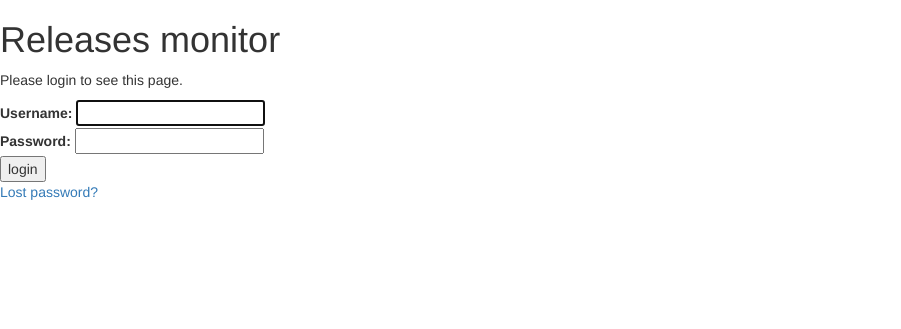
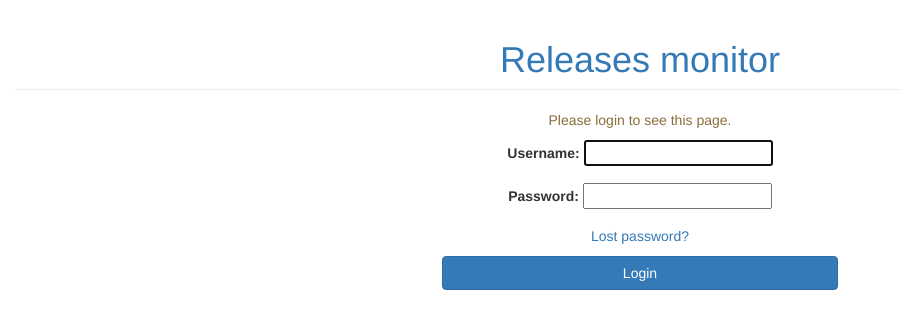
Before and after one commit to luarx/releases-monitor, a Django app: page /accounts/login/?next=/ in a window 1280 px wide. Shown: the top 329 px of the page, without its empty margins (0-901 px from the left). Run offline with Django 3.2, Linux system fonts and the light colour scheme; some libraries are stand-ins or nearby versions.

Commit message:
Modify templates style

```diff
--- a/releasesmonitor/projectsmanagement/templates/projectsmanagement/base.html
+++ b/releasesmonitor/projectsmanagement/templates/projectsmanagement/base.html
@@ -2,15 +2,20 @@
 <html>
 <head>
   <title>Releases monitor</title>
-  <link rel="stylesheet" href="https://maxcdn.bootstrapcdn.com/bootstrap/3.3.7/css/bootstrap.min.css" />
+  <link rel="stylesheet" href="https://maxcdn.bootstrapcdn.com/bootstrap/3.3.7/css/bootstrap.min.css" integrity="sha384-BVYiiSIFeK1dGmJRAkycuHAHRg32OmUcww7on3RYdg4Va+PmSTsz/K68vbdEjh4u" crossorigin="anonymous">
   {% block head %}
   {% endblock %}
 </head>
 <body>
-  <h1>Releases monitor</h1>
+  <div class="container-fluid">
+    <div class="row">
+      <div class="col-md-12 text-center">
+        <h1 class="text-primary page-header">Releases monitor</h1>
+      </div>
+    </div>
 
-  {% block content %}
-  {% endblock %}
-
+    {% block content %}
+    {% endblock %}
+  </div>
 </body>
 </html>
--- a/releasesmonitor/projectsmanagement/templates/registration/login.html
+++ b/releasesmonitor/projectsmanagement/templates/registration/login.html
@@ -2,37 +2,38 @@
 
 {% block content %}
 
+<div class="row">
+<div class="col-md-offset-4 col-md-4 text-center">
   {% if form.errors %}
-<p>Your username and password didn't match. Please try again.</p>
+  <p class="text-danger"><strong>Your username and password didn't match. Please try again.</strong></p>
   {% endif %}
 
   {% if next %}
     {% if user.is_authenticated %}
-<p>Your account doesn't have access to this page. To proceed,
-  please login with an account that has access.</p>
+      <p class="text-danger"><strong>Your account doesn't have access to this page. To proceed,
+      please login with an account that has access.</strong></p>
     {% else %}
-  <p>Please login to see this page.</p>
+      <p class="text-warning">Please login to see this page.</p>
     {% endif %}
   {% endif %}
 
+
     <form method="post" action="{% url 'login' %}">
       {% csrf_token %}
-
-    <div>
-      <td>{{ form.username.label_tag }}</td>
-      <td>{{ form.username }}</td>
+      <div class="form-group">
+        {{ form.username.label_tag }}
+        {{ form.username }}
       </div>
-    <div>
-      <td>{{ form.password.label_tag }}</td>
-      <td>{{ form.password }}</td>
+      <div class="form-group">
+        {{ form.password.label_tag }}
+        {{ form.password }}
       </div>
-
-    <div>
-      <input type="submit" value="login" />
-      <input type="hidden" name="next" value="{{ next }}" />
-    </div>
-  </form>
 
       <p><a href="{% url 'password_reset' %}">Lost password?</a></p>
 
+      <input type="submit" class="btn btn-primary btn-block" value="Login" />
+      <input type="hidden" name="next" value="{{ next }}" />
+    </form>
+  </div>
+  </div>
   {% endblock %}
```
Also changed, not shown: releasesmonitor/projectsmanagement/templates/projectsmanagement/home.html (+11 -4 lines). Lines whose indentation alone changed are shown as unchanged.
